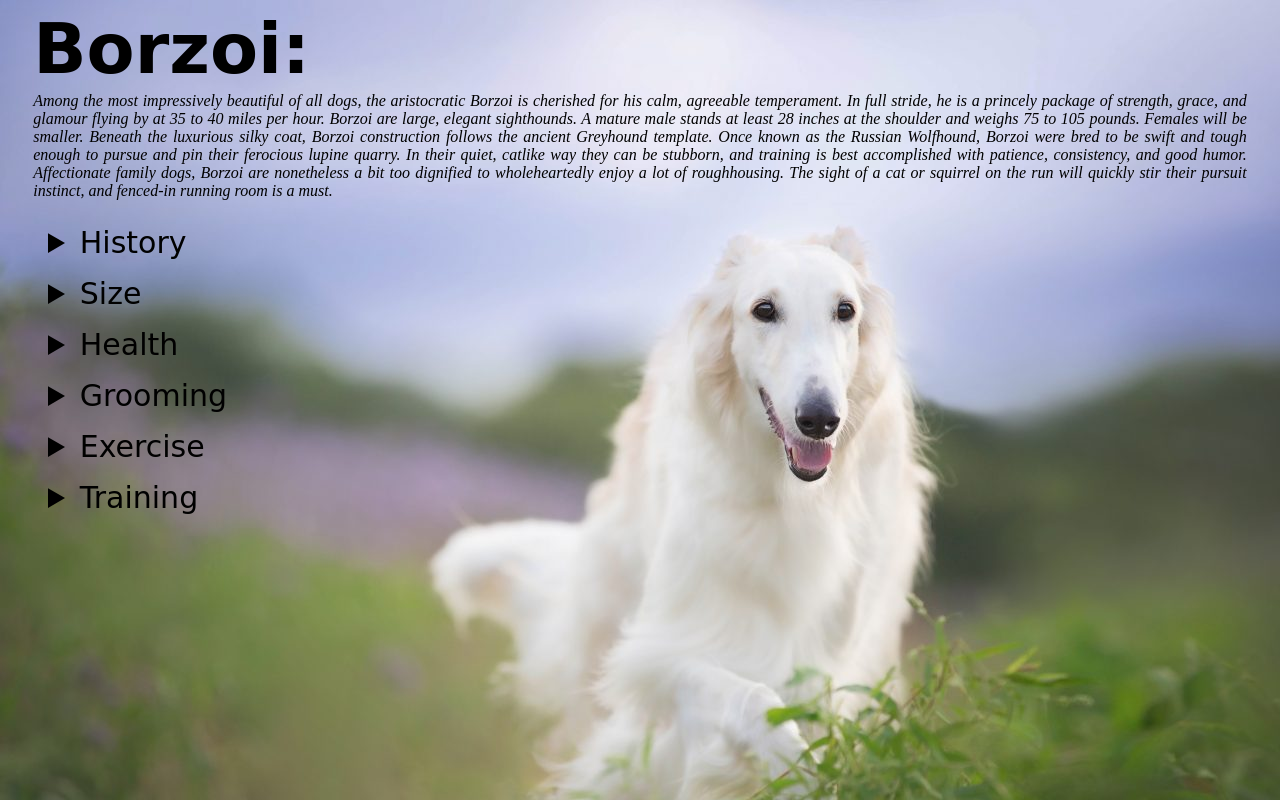
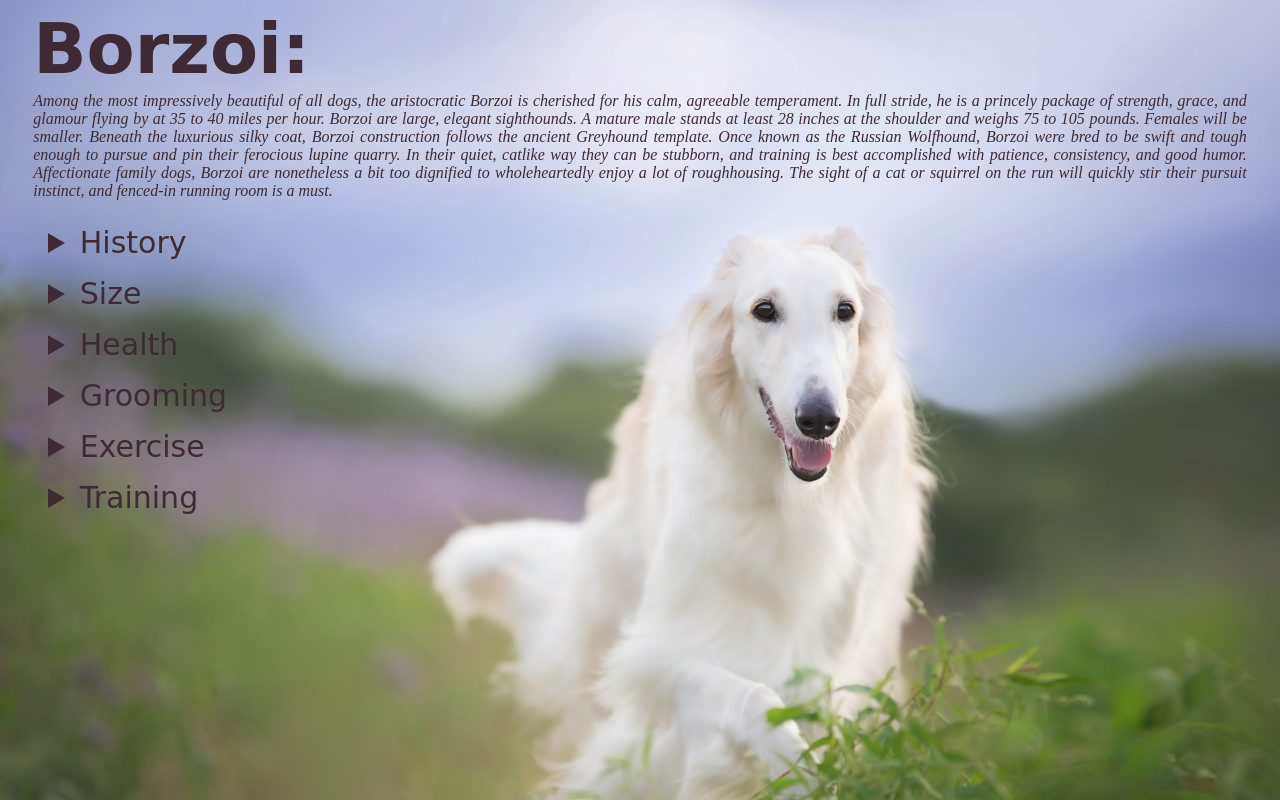
Before and after one commit to KristinaKripke/breed-guide, a website: page index.html in a window 1280 px wide. Drawn offline with Linux system fonts and the light colour scheme.

Commit message:
breed_guide

```diff
--- a/main.css
+++ b/main.css
@@ -2,6 +2,7 @@
     box-sizing: border-box;
 }
 h1 {
+    color: #3E2A35;
     margin: 2%;
     font-size: 70px;
     font-family: cursive;
@@ -9,12 +10,14 @@ h1 {
     display: inline;
 }
 p {
+    color: #3E2A35;
     margin: 2%;
     margin-top: 2px;
     text-align: justify;
     font-style: italic;
 }
 summary {
+    color: #3E2A35;
 font-family: cursive;
 font-size: 30px;
 }
```
